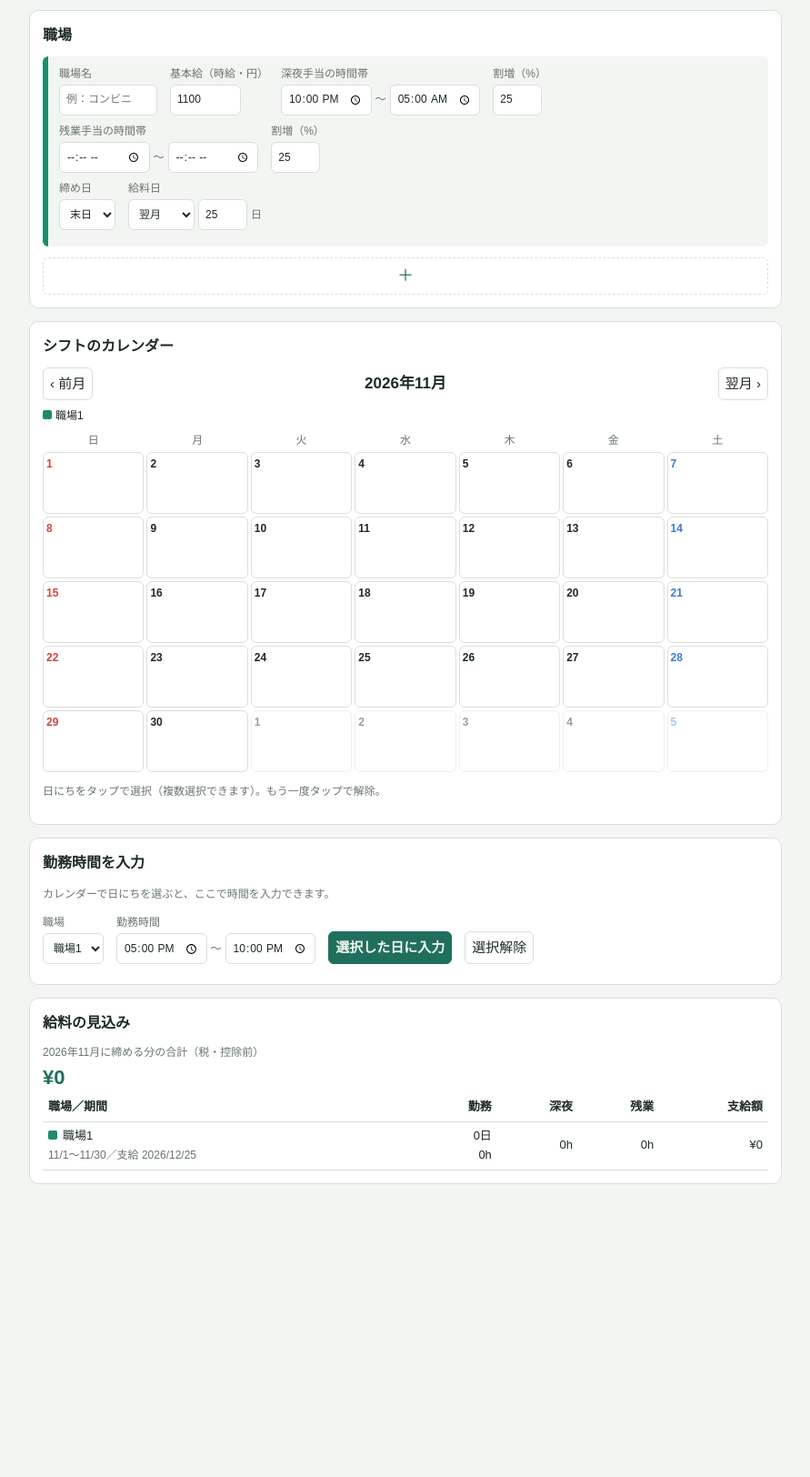
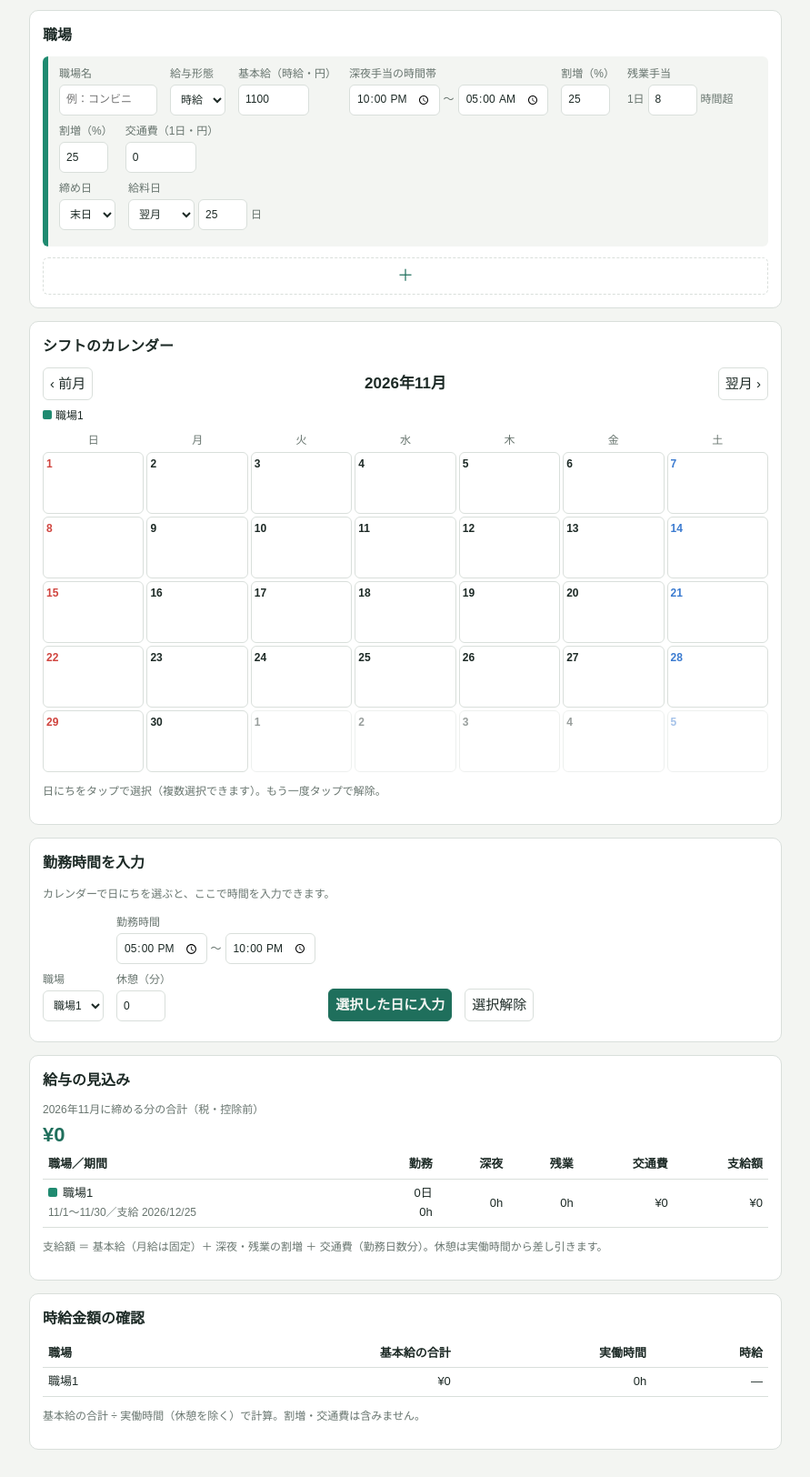
Before and after one commit to emptycan31/payroll, a plain HTML site: page index.html in a window 1280 px wide. Shown: the part 58-1682 px from the top of the page at 91% size, without its empty margins (194-1085 px from the left). Before the commit the page ends 1390 px from the top, so only its background shows below. Drawn offline with Linux system fonts and the light colour scheme.

Commit message:
Update HTML structure and labels for clarity

```diff
--- a/index.html
+++ b/index.html
@@ -66,15 +66,19 @@ th,td{padding:5px 6px;border-bottom:1px solid var(--line);text-align:right}th:fi
 <p class="mut" id="selInfo"></p>
 <div class="row">
 <label>職場<select id="pW"></select></label>
-<label>勤務時間<span class="rng"><input type="time" id="pS" value="17:00">～<input type="time" id="pE" value="22:00"></span></label>
+<div style="display:flex;flex-direction:column;gap:8px"><label>勤務時間<span class="rng"><input type="time" id="pS" value="17:00">～<input type="time" id="pE" value="22:00"></span></label><label>休憩（分）<input class="s" type="number" id="pB" min="0" value="0"></label></div>
 <button class="pri" id="apply">選択した日に入力</button>
 <button id="clear">選択解除</button>
 </div>
 <div class="list" id="shiftList"></div>
 </section>
 <section>
-<h2>給料の見込み</h2>
+<h2>給与の見込み</h2>
 <div id="sum"></div>
+</section>
+<section>
+<h2>時給金額の確認</h2>
+<div id="hourly"></div>
 </section>
 </main>
 <script>
@@ -83,9 +87,10 @@ const $=id=>document.getElementById(id);
 let S={ws:[],shifts:{}};
 try{const t=localStorage.getItem('salary-v1');if(t)S=JSON.parse(t)}catch(e){}
 if(!S.ws||!S.ws.length)S.ws=[newWs()];
+S.ws.forEach(w=>{w.type=w.type||'hourly';if(w.mh==null)w.mh=160;if(w.oh==null)w.oh=8;if(w.tr==null)w.tr=0});
 let view=new Date();view.setDate(1);
 let sel=new Set();
-function newWs(){return{id:'w'+Date.now()+Math.floor(Math.random()*999),name:'',wage:1100,nf:'22:00',nt:'05:00',nr:25,of:'',ot:'',or:25,close:31,payM:1,payD:25}}
+function newWs(){return{id:'w'+Date.now()+Math.floor(Math.random()*999),name:'',wage:1100,nf:'22:00',nt:'05:00',nr:25,oh:8,or:25,tr:0,type:'hourly',mh:160,close:31,payM:1,payD:25}}
 function save(){try{localStorage.setItem('salary-v1',JSON.stringify(S))}catch(e){}}
 const col=w=>COLORS[S.ws.indexOf(w)%COLORS.length];
 const wname=w=>w.name||'職場'+(S.ws.indexOf(w)+1);
@@ -93,10 +98,11 @@ const pad=n=>String(n).padStart(2,'0');
 const key=d=>d.getFullYear()+'-'+pad(d.getMonth()+1)+'-'+pad(d.getDate());
 const tm=s=>{const [h,m]=s.split(':').map(Number);return h*60+m};
 function inWin(m,f,t){if(!f||!t)return false;f=tm(f);t=tm(t);m%=1440;if(f===t)return false;return f<t?(m>=f&&m<t):(m>=f||m<t)}
-function calc(sh,w){let s=tm(sh.s),e=tm(sh.e);if(e<=s)e+=1440;let n=0,o=0,pay=0;
- for(let m=s;m<e;m++){const a=inWin(m,w.nf,w.nt),b=inWin(m,w.of,w.ot);if(a)n++;if(b)o++;
-  pay+=w.wage/60*(1+(a?w.nr/100:0)+(b?w.or/100:0))}
- return{min:e-s,n,o,pay}}
+function calc(sh,w){let s=tm(sh.s),e=tm(sh.e);if(e<=s)e+=1440;let n=0;
+ for(let m=s;m<e;m++)if(inWin(m,w.nf,w.nt))n++;
+ const tot=e-s,net=Math.max(0,tot-(+sh.b||0)),n2=tot?n*net/tot:0,o=Math.max(0,net-(w.oh||0)*60);
+ const mo=w.type==='monthly',hr=mo?w.wage/(w.mh||160):w.wage;
+ return{min:net,n:n2,o,base:mo?0:hr*net/60,prem:hr*(n2*w.nr+o*w.or)/6000}}
 const hh=m=>(m/60).toFixed(2).replace(/\.?0+$/,'')+'h';
 const yen=n=>'¥'+Math.round(n).toLocaleString();
 
@@ -106,19 +112,22 @@ function renderWs(){
   const d=document.createElement('div');d.className='ws';d.style.setProperty('--c',col(w));
   d.innerHTML=`<div class="row">
   <label>職場名<input type="text" data-k="name" value="${w.name.replace(/"/g,'&quot;')}" placeholder="例：コンビニ"></label>
-  <label>基本給（時給・円）<input type="number" data-k="wage" min="0" value="${w.wage}"></label>
+  <label>給与形態<select data-k="type"><option value="hourly"${w.type!=='monthly'?' selected':''}>時給</option><option value="monthly"${w.type==='monthly'?' selected':''}>月給</option></select></label>
+  <label>基本給（${w.type==='monthly'?'月給':'時給'}・円）<input type="number" data-k="wage" min="0" value="${w.wage}"></label>
+  ${w.type==='monthly'?`<label>月の所定労働時間（h・割増の時給換算用）<input class="s" type="number" data-k="mh" min="1" value="${w.mh}"></label>`:''}
   <label>深夜手当の時間帯<span class="rng"><input type="time" data-k="nf" value="${w.nf}">～<input type="time" data-k="nt" value="${w.nt}"></span></label>
   <label>割増（%）<input class="s" type="number" data-k="nr" min="0" value="${w.nr}"></label>
-  <label>残業手当の時間帯<span class="rng"><input type="time" data-k="of" value="${w.of}">～<input type="time" data-k="ot" value="${w.ot}"></span></label>
+  <label>残業手当<span class="rng">1日<input class="s" type="number" data-k="oh" min="0" step="0.5" value="${w.oh}">時間超</span></label>
   <label>割増（%）<input class="s" type="number" data-k="or" min="0" value="${w.or}"></label>
+  <label>交通費（1日・円）<input type="number" data-k="tr" min="0" value="${w.tr}"></label>
   ${S.ws.length>1?'<button data-del="1" aria-label="この職場を削除">✕</button>':''}</div>
   <div class="row">
   <label>締め日<select data-k="close">${[...Array(30)].map((_,j)=>`<option value="${j+1}"${w.close==j+1?' selected':''}>${j+1}日</option>`).join('')}<option value="31"${w.close==31?' selected':''}>末日</option></select></label>
   <label>給料日<span class="rng"><select data-k="payM">${['当月','翌月','翌々月'].map((t,j)=>`<option value="${j}"${w.payM==j?' selected':''}>${t}</option>`).join('')}</select><input class="s" type="number" data-k="payD" min="1" max="31" value="${w.payD}">日</span></label>
   </div>`;
   d.addEventListener('input',ev=>{const k=ev.target.dataset.k;if(!k)return;
-   const v=ev.target.value;w[k]=['wage','nr','or','close','payM','payD'].includes(k)?(Number(v)||0):v;
-   save();renderCal();renderSum();renderPanelSelect();renderLegend()});
+   const v=ev.target.value;w[k]=['wage','nr','or','oh','tr','mh','close','payM','payD'].includes(k)?(Number(v)||0):v;
+   save();if(k==='type')renderWs();renderCal();renderSum();renderPanelSelect();renderLegend()});
   d.addEventListener('click',ev=>{if(ev.target.dataset.del&&confirm('この職場とシフトを削除しますか？')){
    S.ws=S.ws.filter(x=>x!==w);for(const k in S.shifts){S.shifts[k]=S.shifts[k].filter(x=>x.w!==w.id);if(!S.shifts[k].length)delete S.shifts[k]}
    save();renderAll()}});
@@ -141,7 +150,7 @@ function renderPanel(){
  const ks=[...sel].sort();
  $('selInfo').textContent=ks.length?ks.length+'日選択中：'+ks.map(k=>+k.slice(5,7)+'/'+ +k.slice(8)).join('、'):'カレンダーで日にちを選ぶと、ここで時間を入力できます。';
  let h='';ks.forEach(k=>(S.shifts[k]||[]).forEach((x,i)=>{const w=S.ws.find(q=>q.id===x.w);if(!w)return;
-  h+=`<div><span><i style="display:inline-block;width:10px;height:10px;border-radius:2px;background:${col(w)};margin-right:6px"></i>${+k.slice(5,7)}/${+k.slice(8)} ${wname(w)} ${x.s}～${x.e}</span><button data-rm="${k}|${i}" aria-label="削除">✕</button></div>`}));
+  h+=`<div><span><i style="display:inline-block;width:10px;height:10px;border-radius:2px;background:${col(w)};margin-right:6px"></i>${+k.slice(5,7)}/${+k.slice(8)} ${wname(w)} ${x.s}～${x.e}（休憩${x.b||0}分）</span><button data-rm="${k}|${i}" aria-label="削除">✕</button></div>`}));
  $('shiftList').innerHTML=h}
 
 function period(w,y,m){ // 締め日が属する月 y,m
@@ -153,13 +162,16 @@ function period(w,y,m){ // 締め日が属する月 y,m
 const fd=d=>(d.getMonth()+1)+'/'+d.getDate();
 
 function renderSum(){
- const y=view.getFullYear(),m=view.getMonth();let total=0,h='';
- S.ws.forEach(w=>{const p=period(w,y,m),a=key(p.st),b=key(p.end);let min=0,n=0,o=0,pay=0,days=0;
-  for(const k in S.shifts){if(k<a||k>b)continue;S.shifts[k].filter(x=>x.w===w.id).forEach(x=>{const r=calc(x,w);min+=r.min;n+=r.n;o+=r.o;pay+=r.pay});if(S.shifts[k].some(x=>x.w===w.id))days++}
-  total+=pay;
-  h+=`<tr><td><i style="display:inline-block;width:10px;height:10px;border-radius:2px;background:${col(w)};margin-right:6px"></i>${wname(w)}<br><span class="mut">${fd(p.st)}～${fd(p.end)}／支給 ${p.pay.getFullYear()}/${fd(p.pay)}</span></td><td>${days}日<br>${hh(min)}</td><td>${hh(n)}</td><td>${hh(o)}</td><td>${yen(pay)}</td></tr>`});
+ const y=view.getFullYear(),m=view.getMonth();let total=0,h='',HL=[];
+ S.ws.forEach(w=>{const p=period(w,y,m),a=key(p.st),b=key(p.end);let min=0,n=0,o=0,base=0,prem=0,days=0;
+  for(const k in S.shifts){if(k<a||k>b)continue;S.shifts[k].filter(x=>x.w===w.id).forEach(x=>{const r=calc(x,w);min+=r.min;n+=r.n;o+=r.o;base+=r.base;prem+=r.prem});if(S.shifts[k].some(x=>x.w===w.id))days++}
+  if(w.type==='monthly')base=w.wage;const tr=days*w.tr,pay=base+prem+tr;total+=pay;HL.push({w,base,min});
+  h+=`<tr><td><i style="display:inline-block;width:10px;height:10px;border-radius:2px;background:${col(w)};margin-right:6px"></i>${wname(w)}<br><span class="mut">${fd(p.st)}～${fd(p.end)}／支給 ${p.pay.getFullYear()}/${fd(p.pay)}</span></td><td>${days}日<br>${hh(min)}</td><td>${hh(n)}</td><td>${hh(o)}</td><td>${yen(tr)}</td><td>${yen(pay)}</td></tr>`});
  $('sum').innerHTML=`<div class="mut">${y}年${m+1}月に締める分の合計（税・控除前）</div><div class="tot">${yen(total)}</div>
- <div style="overflow-x:auto"><table><thead><tr><th>職場／期間</th><th>勤務</th><th>深夜</th><th>残業</th><th>支給額</th></tr></thead><tbody>${h}</tbody></table></div>`}
+ <div style="overflow-x:auto"><table><thead><tr><th>職場／期間</th><th>勤務</th><th>深夜</th><th>残業</th><th>交通費</th><th>支給額</th></tr></thead><tbody>${h}</tbody></table></div><p class="mut">支給額 ＝ 基本給（月給は固定）＋ 深夜・残業の割増 ＋ 交通費（勤務日数分）。休憩は実働時間から差し引きます。</p>`;renderHourly(HL)}
+function renderHourly(HL){let tb=0,tmin=0;
+ const h=HL.map(({w,base,min})=>{tb+=base;tmin+=min;return `<tr><td>${wname(w)}</td><td>${yen(base)}</td><td>${hh(min)}</td><td>${min?yen(base/(min/60)):'―'}</td></tr>`}).join('');
+ $('hourly').innerHTML=`<div style="overflow-x:auto"><table><thead><tr><th>職場</th><th>基本給の合計</th><th>実働時間</th><th>時給</th></tr></thead><tbody>${h}</tbody></table></div><p class="mut">基本給の合計 ÷ 実働時間（休憩を除く）で計算。割増・交通費は含みません。${HL.length>1?'全職場まとめると '+(tmin?yen(tb/(tmin/60)):'―')+'/h':''}</p>`}
 
 function renderAll(){renderWs();renderLegend();renderPanelSelect();renderCal();renderPanel();renderSum()}
 
@@ -170,8 +182,8 @@ $('addWs').onclick=()=>{S.ws.push(newWs());save();renderAll()};
 $('clear').onclick=()=>{sel.clear();renderCal();renderPanel()};
 $('apply').onclick=()=>{
  if(!sel.size){alert('先にカレンダーで日にちを選んでください');return}
- const s=$('pS').value,e=$('pE').value,w=$('pW').value;if(!s||!e){alert('開始と終了の時刻を入力してください');return}
- sel.forEach(k=>{const a=S.shifts[k]=S.shifts[k]||[];const i=a.findIndex(x=>x.w===w);const v={w,s,e};i>=0?a[i]=v:a.push(v)});
+ const s=$('pS').value,e=$('pE').value,w=$('pW').value,b=Math.max(0,Number($('pB').value)||0);if(!s||!e){alert('開始と終了の時刻を入力してください');return}
+ sel.forEach(k=>{const a=S.shifts[k]=S.shifts[k]||[];const i=a.findIndex(x=>x.w===w);const v={w,s,e,b};i>=0?a[i]=v:a.push(v)});
  save();renderCal();renderPanel();renderSum()};
 $('shiftList').addEventListener('click',e=>{const r=e.target.dataset.rm;if(!r)return;const [k,i]=r.split('|');
  S.shifts[k].splice(+i,1);if(!S.shifts[k].length)delete S.shifts[k];save();renderCal();renderPanel();renderSum()});
```
